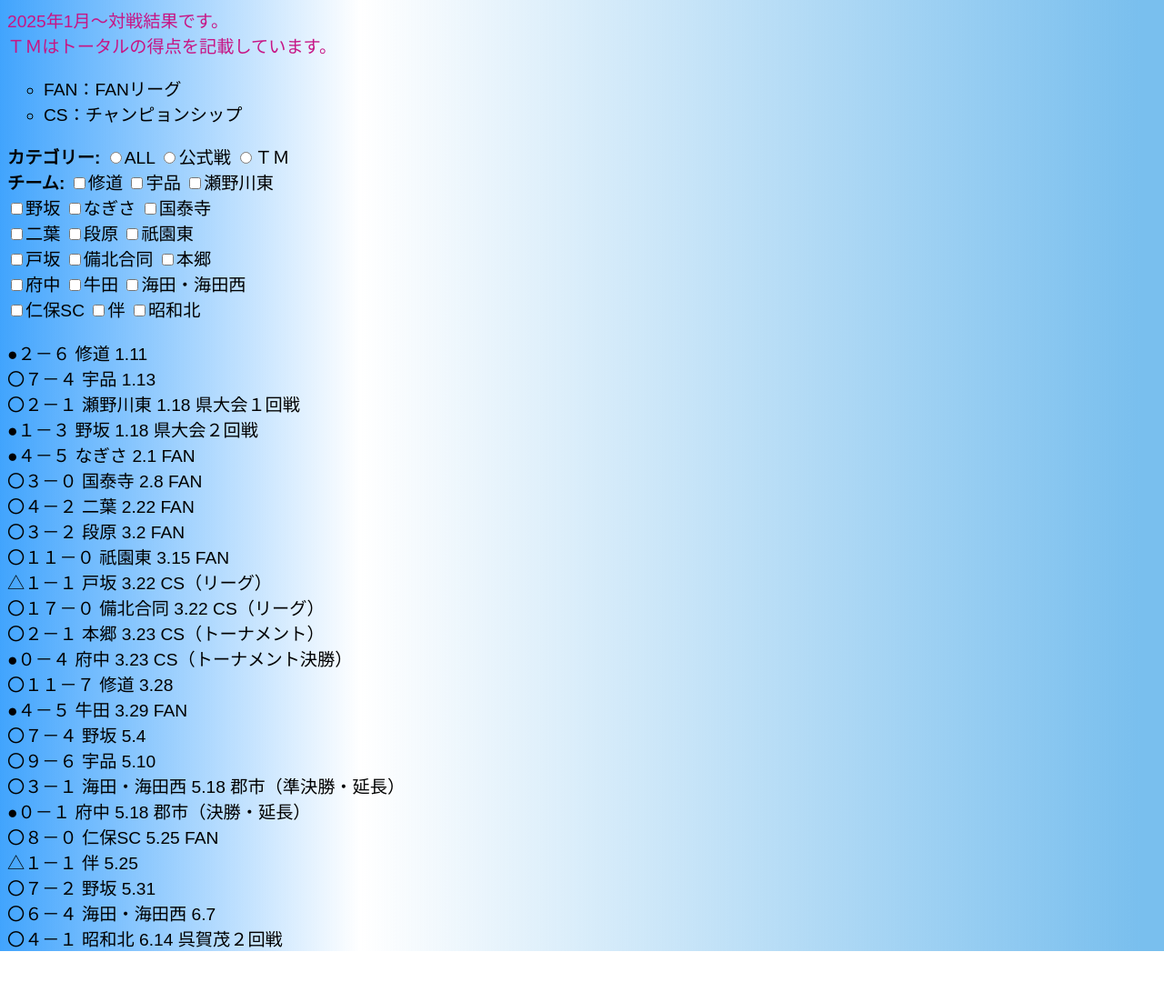
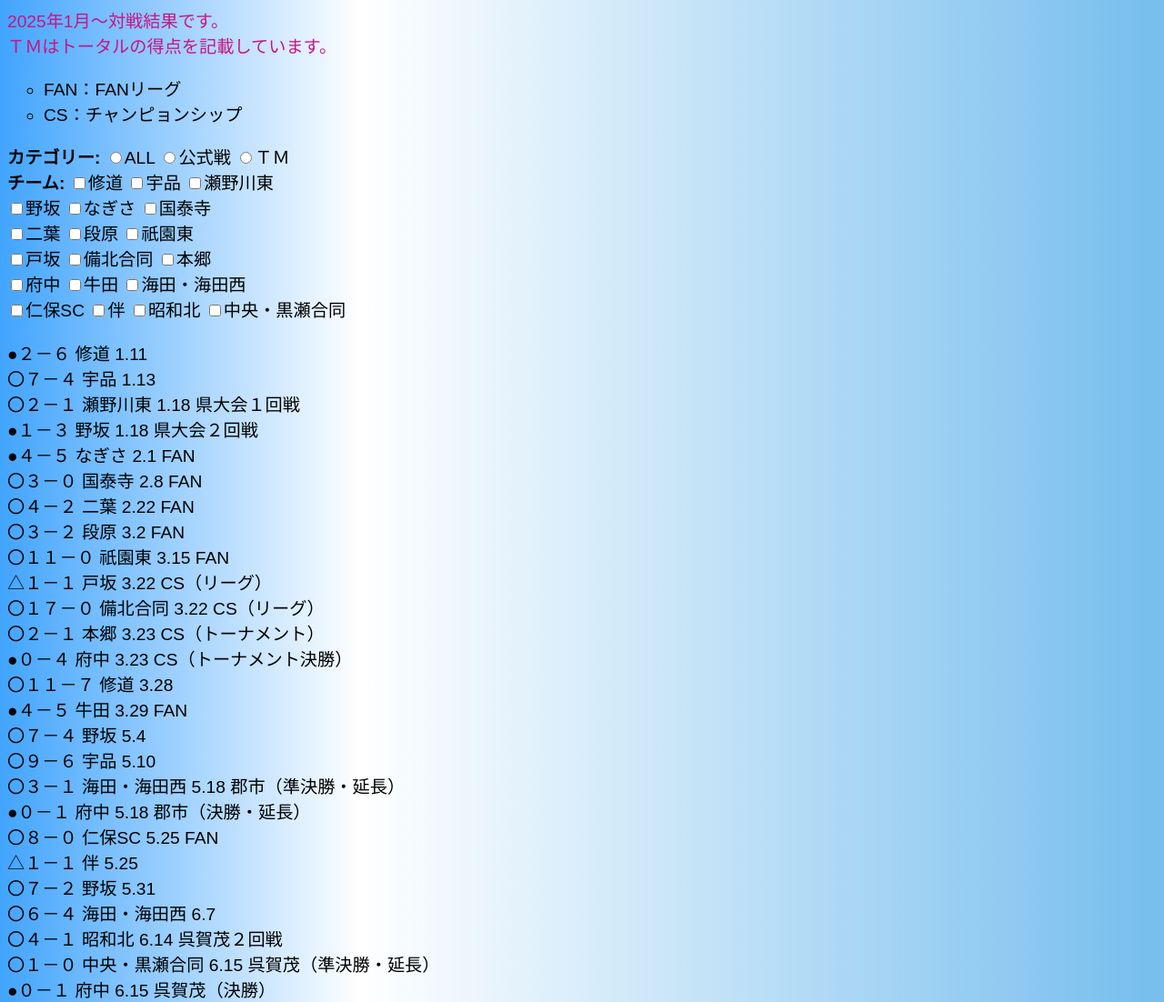
Before and after one commit to cosmic-pooh/fight, a plain HTML site: page taisen.html in a window 1280 px wide. Shown: the whole page at 91% size. Before the commit the page ends 1046 px from the top, so only its background shows below. Drawn offline with nearby package versions, Linux system fonts and the light colour scheme.

Commit message:
2025.6.15
更新

```diff
--- a/taisen.html
+++ b/taisen.html
@@ -46,6 +46,7 @@
       <input type="checkbox" name="color" value="仁保SC">仁保SC
       <input type="checkbox" name="color" value="伴">伴
       <input type="checkbox" name="color" value="昭和北">昭和北
+      <input type="checkbox" name="color" value="中央・黒瀬合同">中央・黒瀬合同
     </div>
   </form>
   <ul class="list">
@@ -73,6 +74,8 @@
     <li class="list_item" data-kind="ＴＭ" data-color="野坂">〇７－２  野坂 5.31</li>
     <li class="list_item" data-kind="ＴＭ" data-color="海田・海田西">〇６－４  海田・海田西 6.7</li>
     <li class="list_item" data-kind="公式戦" data-color="昭和北">〇４－１  昭和北 6.14 呉賀茂２回戦</li>
+    <li class="list_item" data-kind="公式戦" data-color="中央・黒瀬合同">〇１－０  中央・黒瀬合同 6.15 呉賀茂（準決勝・延長）</li>
+    <li class="list_item" data-kind="公式戦" data-color="府中">●０－１  府中 6.15 呉賀茂（決勝）</li>
   </ul>
   <script src="scipt.js"></script>
 </body>
```
